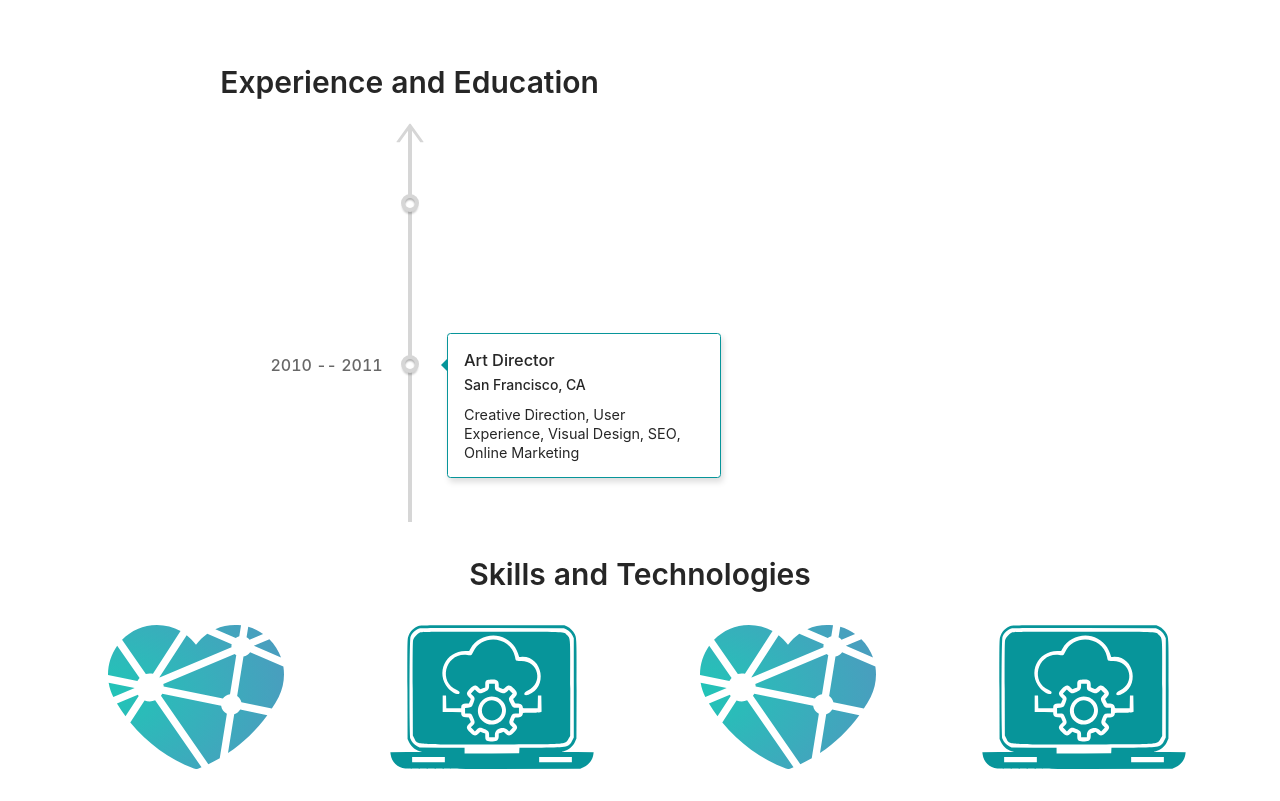
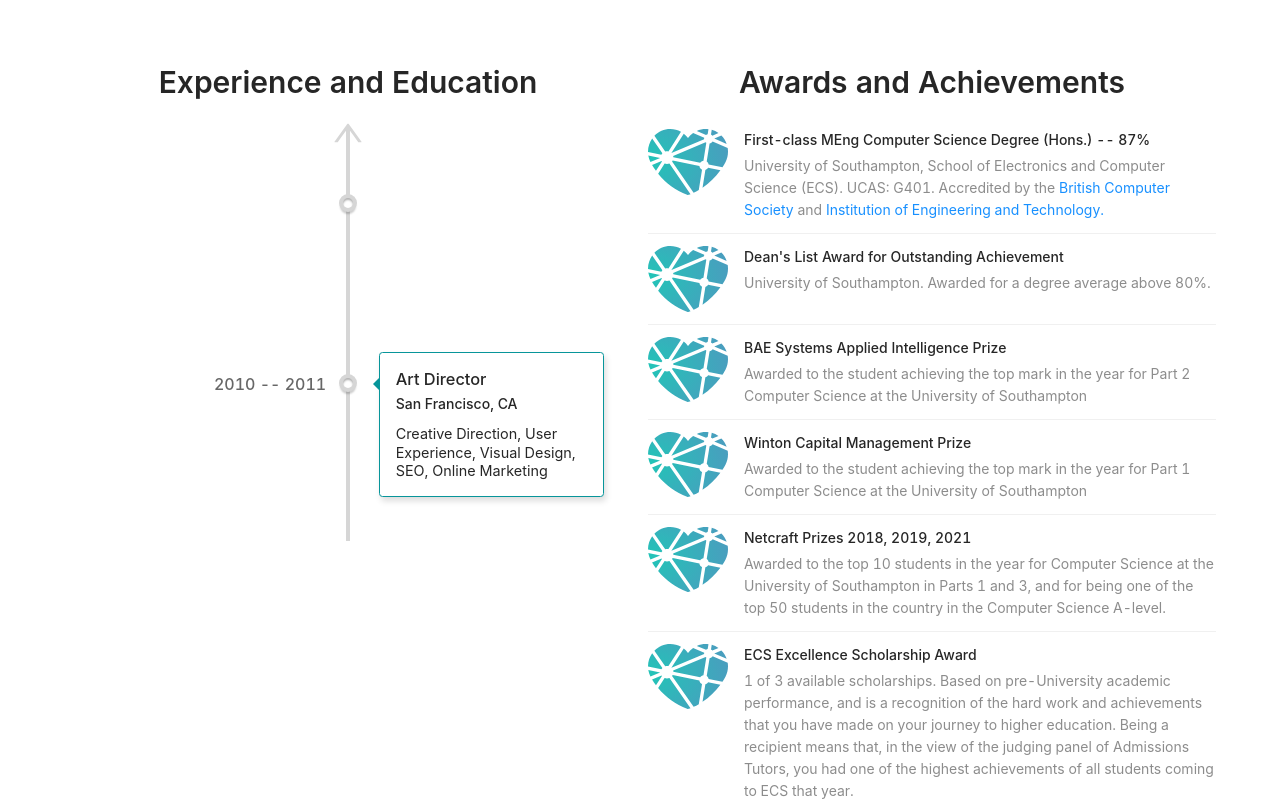
Before and after one commit to callumnewlands/personal-site, a Next.js app: page /about in a window 1280 px wide. Shown: the part 881-1682 px from the top of the page. Built offline with nearby package versions, Linux system fonts and the light colour scheme.

Commit message:
Implements awards section

```diff
--- a/components/SlidingMasthead.tsx
+++ b/components/SlidingMasthead.tsx
@@ -1,7 +1,8 @@
 import styles from "./SlidingMasthead.module.scss";
 
 function SlidingMasthead() {
-    return <div className={styles.masthead}>Contents</div>;
+    return <div className={styles.masthead}>Please Note: this site is a work-in-progress and currently is under
+        construction.</div>;
 }
 
 export default SlidingMasthead;
--- a/pages/about.tsx
+++ b/pages/about.tsx
@@ -1,4 +1,4 @@
-import { Typography } from "antd";
+import { List, Typography } from "antd";
 import styles from "../styles/about.module.scss";
 import React from "react";
 import ImageDivider from "../components/ImageDivider";
@@ -21,6 +21,47 @@ export default function AboutPage() {
             title: "Art Director",
             location: "San Francisco, CA",
             description: "Creative Direction, User Experience, Visual Design, SEO, Online Marketing"
+        }
+    ];
+
+    const awardsData = [
+        {
+            title: "First-class MEng Computer Science Degree (Hons.) -- 87%",
+            description: <>University of Southampton, School of Electronics and Computer Science (ECS). UCAS: G401.
+                Accredited by the <a href="https://www.bcs.org/">British Computer Society</a> and <a
+                    href="https://www.theiet.org/">Institution of Engineering and Technology.</a></>,
+            imagePath: "/illustrations/netliheart.svg",
+            imageAlt: "alt"
+        },
+        {
+            title: "Dean's List Award for Outstanding Achievement",
+            description: "University of Southampton. Awarded for a degree average above 80%.",
+            imagePath: "/illustrations/netliheart.svg",
+            imageAlt: "alt"
+        },
+        {
+            title: "BAE Systems Applied Intelligence Prize",
+            description: "Awarded to the student achieving the top mark in the year for Part 2 Computer Science at the University of Southampton",
+            imagePath: "/illustrations/netliheart.svg",
+            imageAlt: "alt"
+        },
+        {
+            title: "Winton Capital Management Prize",
+            description: "Awarded to the student achieving the top mark in the year for Part 1 Computer Science at the University of Southampton",
+            imagePath: "/illustrations/netliheart.svg",
+            imageAlt: "alt"
+        },
+        {
+            title: "Netcraft Prizes 2018, 2019, 2021",
+            description: "Awarded to the top 10 students in the year for Computer Science at the University of Southampton in Parts 1 and 3, and for being one of the top 50 students in the country in the Computer Science A-level.",
+            imagePath: "/illustrations/netliheart.svg",
+            imageAlt: "alt"
+        },
+        {
+            title: "ECS Excellence Scholarship Award",
+            description: "1 of 3 available scholarships. Based on pre-University academic performance, and is a recognition of the hard work and achievements that you have made on your journey to higher education. Being a recipient means that, in the view of the judging panel of Admissions Tutors, you had one of the highest achievements of all students coming to ECS that year.",
+            imagePath: "/illustrations/netliheart.svg",
+            imageAlt: "alt"
         }
     ];
 
@@ -94,10 +135,29 @@ export default function AboutPage() {
                     "purus eu imperdiet. Praesent dui augue, mattis eu ullamcorper."
                 }
             />
-            <div className={styles.about_left_panel}>
+            <div className={styles.about_panels}>
 
-                <Title level={2}>Experience and Education</Title>
-                <CustomVerticalTimeline data={timelineData} />
+                <div className={styles.about_panels_panel}>
+                    <Title level={2}>Experience and Education</Title>
+                    <CustomVerticalTimeline data={timelineData} />
+                </div>
+                <div className={styles.about_panels_panel}>
+                    <Title level={2}>Awards and Achievements</Title>
+                    <List
+                        itemLayout="horizontal"
+                        className={styles.awards_list}
+                        dataSource={awardsData}
+                        renderItem={item => (
+                            <List.Item>
+                                <List.Item.Meta
+                                    avatar={<img src={item.imagePath} alt={item.imageAlt} />}
+                                    title={item.title}
+                                    description={item.description}
+                                />
+                            </List.Item>
+                        )}
+                    />
+                </div>
             </div>
             <Title level={2}>Skills and Technologies</Title>
             <CardGrid data={toolsData} />
--- a/styles/about.module.scss
+++ b/styles/about.module.scss
@@ -26,11 +26,27 @@
   }
 }
 
-.about_left_panel {
-  width: 60%;
-  margin-right: auto;
+.about_panels {
+  width: 100%;
+  display: flex;
+  flex-direction: row;
+  flex-wrap: wrap;
+  margin-bottom: 2rem;
+  gap: 1rem;
 
-  h2 {
-    text-align: center;
+  &_panel {
+    flex-grow: 1;
+    flex-basis: 25rem;
+    height: fit-content;
+
+    h2 {
+      text-align: center;
+    }
   }
 }
+
+.awards_list {
+  img {
+    max-width: 5rem;
+  }
+}
```
Also changed, not shown: public/illustrations/contact.svg (added).
